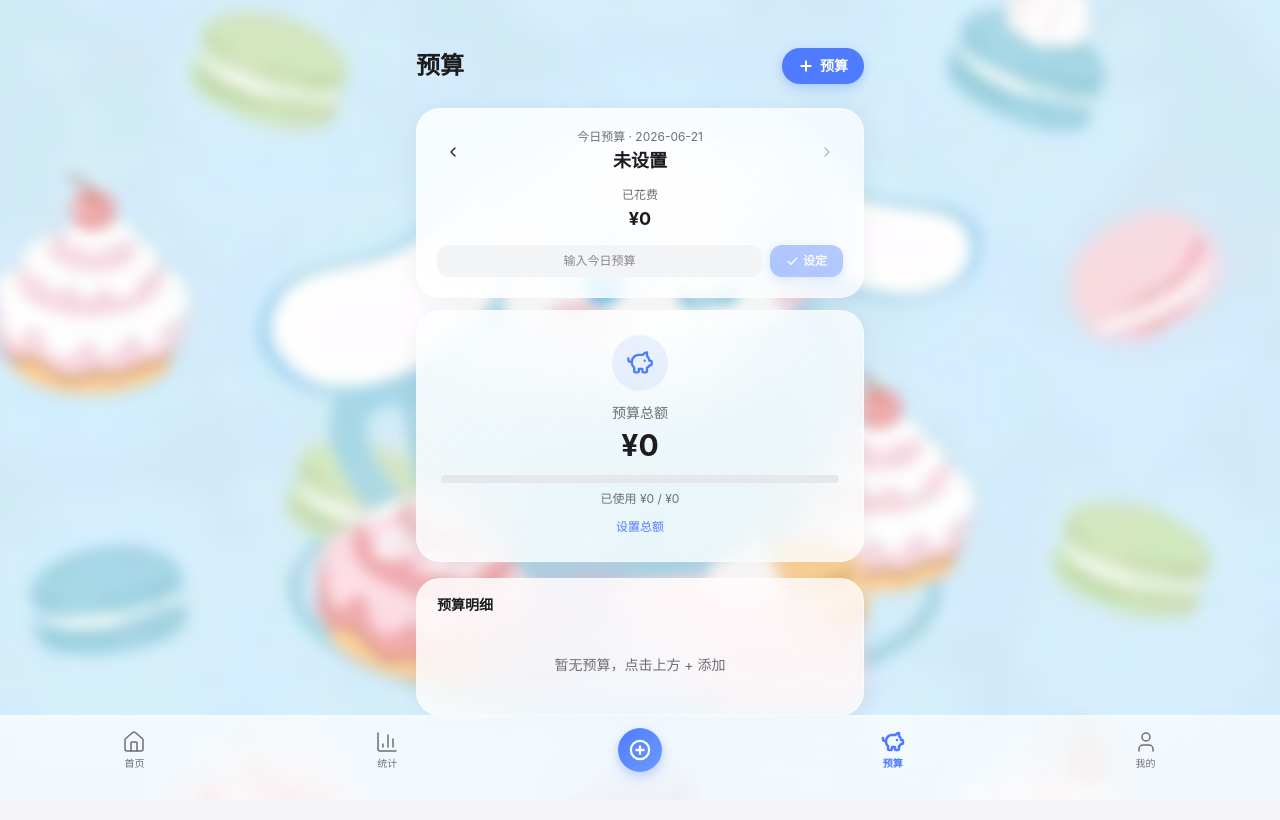
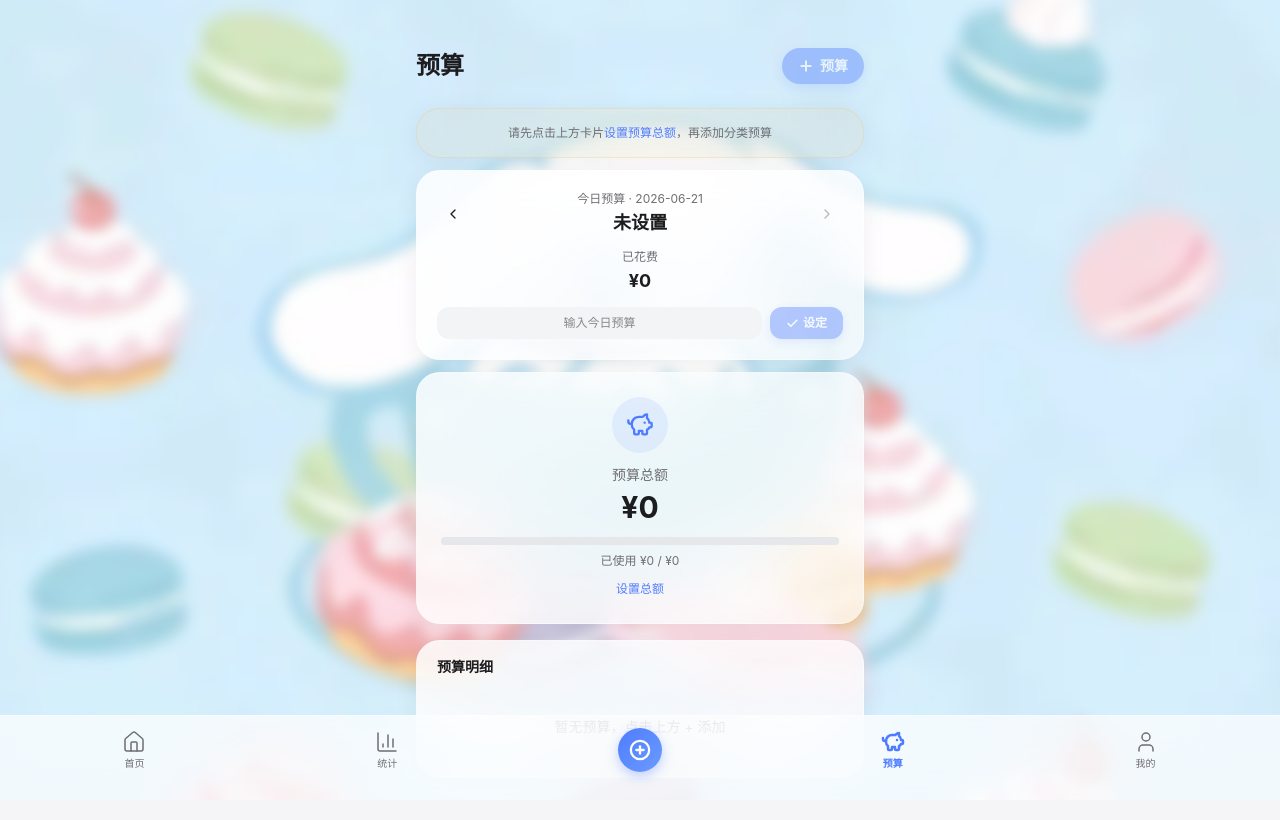
Before and after one commit to zjy1020/Daily-Statistics, a React (Vite) app: page /budget in a window 1280 px wide. Shown: the top 820 px of the page. Built offline with nearby package versions, Linux system fonts and the light colour scheme.

Commit message:
fix: 未设置总预算时禁用添加分类预算

```diff
--- a/src/pages/Budget.tsx
+++ b/src/pages/Budget.tsx
@@ -117,13 +117,23 @@ export default function BudgetPage() {
       {/* Header */}
       <div className="flex items-center justify-between mb-6">
         <h1 className="text-2xl font-bold text-apple-text dark:text-apple-dark-text">预算</h1>
-        <button onClick={openAdd}
-          className="px-4 py-2 rounded-full bg-apple-blue text-white text-sm font-semibold flex items-center gap-1.5 apple-btn shadow-md"
-          style={{ boxShadow: '0 4px 12px rgba(79,124,255,0.3)' }}>
-          <Plus size={16} strokeWidth={3} />
-          预算
-        </button>
+        <div className="flex items-center gap-2">
+          <button onClick={openAdd} disabled={monthlyBudget === 0}
+            className="px-4 py-2 rounded-full bg-apple-blue text-white text-sm font-semibold flex items-center gap-1.5 apple-btn shadow-md disabled:opacity-40"
+            style={{ boxShadow: '0 4px 12px rgba(79,124,255,0.3)' }}>
+            <Plus size={16} strokeWidth={3} />
+            预算
+          </button>
+        </div>
       </div>
+
+      {monthlyBudget === 0 && (
+        <div className="apple-card p-4 mb-3 text-center" style={{ background: 'rgba(255,159,10,0.06)', borderColor: 'rgba(255,159,10,0.15)' }}>
+          <p className="text-xs text-apple-subtext dark:text-apple-dark-subtext">
+            请先点击上方卡片<span className="font-medium text-apple-blue">设置预算总额</span>，再添加分类预算
+          </p>
+        </div>
+      )}
 
       {/* Daily Budget Card */}
       <div className="apple-card p-5 mb-3">
```
